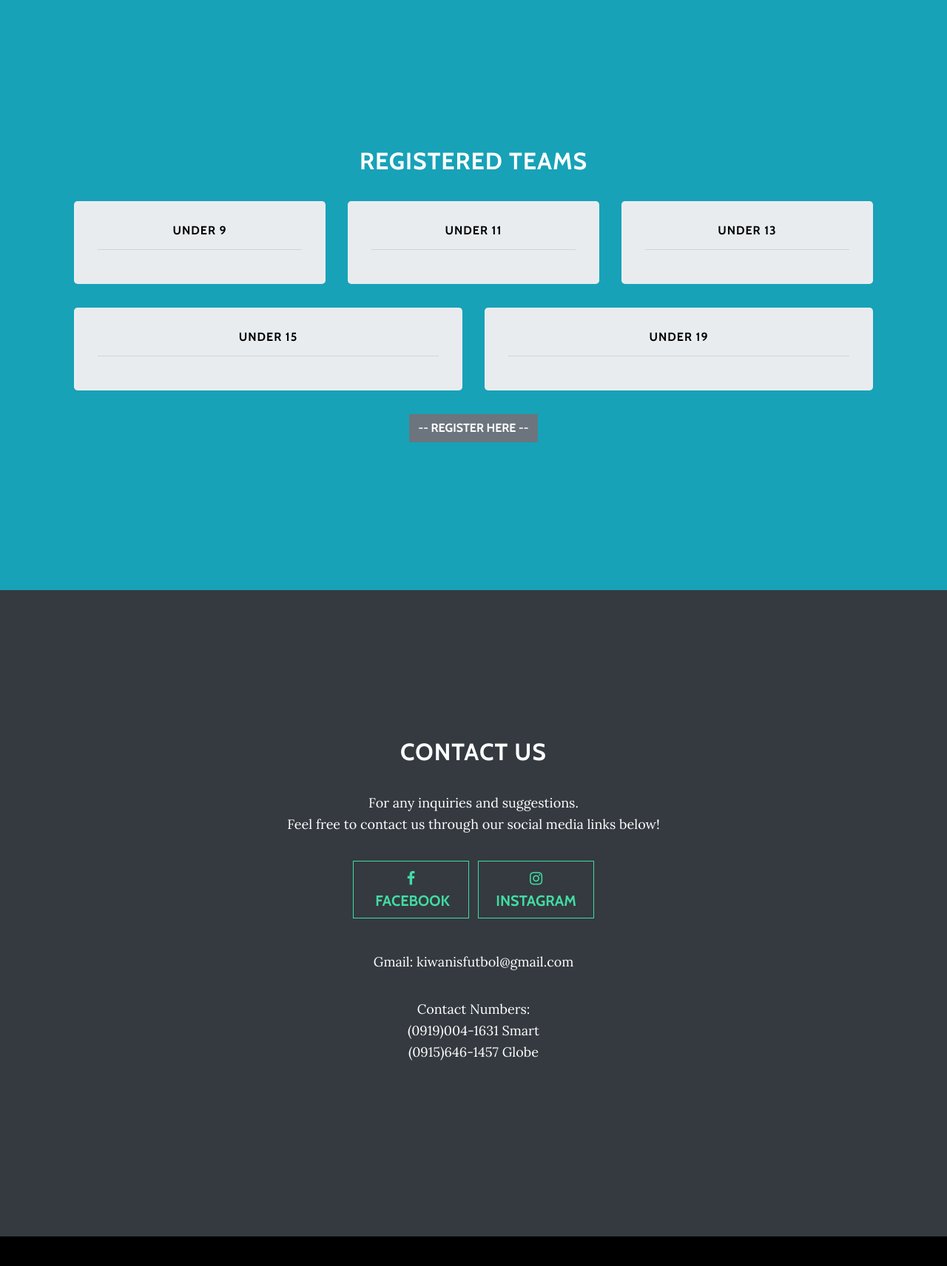
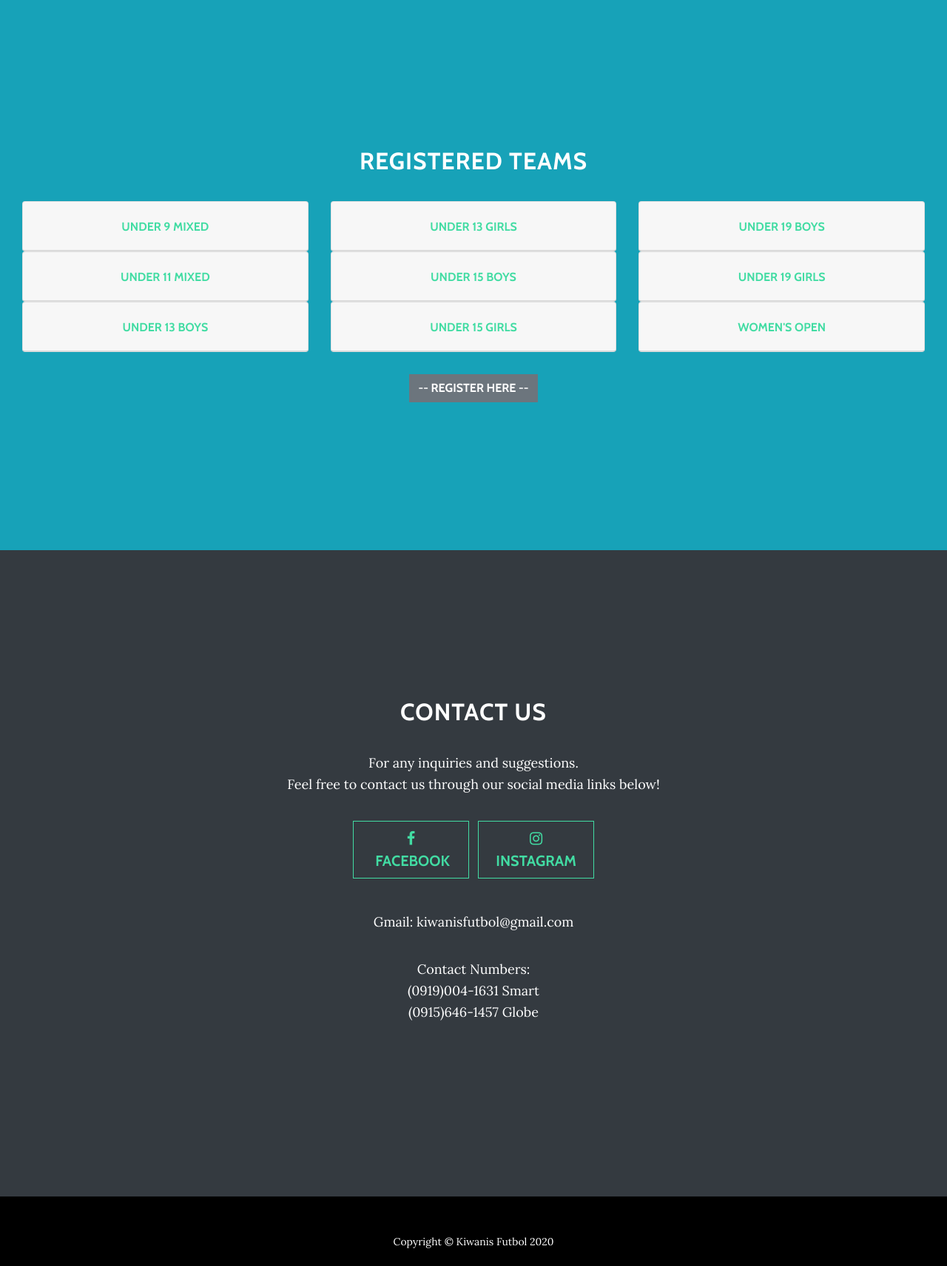
Before and after one commit to PatrickMediodia/KiwanisFutbol, a Flask app: page / in a window 1280 px wide. Shown: the part 1569-3281 px from the top of the page at 74% size. Run offline with Flask 2, Linux system fonts and the light colour scheme; data comes from the database, SQL or seed files in the repository; both versions use the stored data as it was after the commit; some libraries are stand-ins or nearby versions.

Commit message:
Add files via upload

```diff
--- a/app.py
+++ b/app.py
@@ -1,81 +1,14 @@
-from flask import Flask, escape, request , render_template , request,redirect
+from flask import Flask
 from flask_sqlalchemy import SQLAlchemy
-from datetime import datetime
 
 app = Flask(__name__)
-app.config['SQLALCHEMY_DATABASE_URI'] = 'sqlite:///registered.db'
+app.config.from_pyfile('config.py')
+
 db = SQLAlchemy(app)
+db.init_app(app)
 
-class registered(db.Model):
-    id = db.Column(db.Integer, primary_key=True)
-    team_name = db.Column(db.String(100),nullable =False)
-    ageGroup = db.Column(db.Integer, nullable=False)
-    email = db.Column(db.String(100), nullable=False)
-    date_registered = db.Column(db.DateTime, default=datetime.utcnow)
-
-    def __repr__(self):
-        return str(self.id)
-
-@app.route("/")
-def index():
-    try:
-        reg = registered.query.order_by(registered.date_registered).all()
-        return render_template('index.html', reg = reg)
-    except:
-        return render_template('index.html')
-
-@app.route("/register")
-def register():
-    return render_template('register.html')
-
-@app.route("/admin", methods = ['POST','GET'])
-def admin():
-    if request.method == 'POST':
-        reg_teamname = request.form['teamname']
-        reg_agegroup = request.form['agegroup']
-        reg_email = request.form['email']
-        new_reg = registered(team_name = reg_teamname, ageGroup = reg_agegroup , email = reg_email)
-        db.session.add(new_reg)
-        db.session.commit()
-        return redirect("/admin")
-    else:
-        try:
-            reg = registered.query.all()
-            return render_template('admin.html', reg = reg)
-        except:
-            return render_template('admin.html')
-
-@app.route("/admin/registerteam", methods = ['POST','GET'])
-def registerteam():
-    if request.method == 'POST':
-        reg_teamname = request.form['teamname']
-        reg_agegroup = request.form['agegroup']
-        reg_email = request.form['email']
-        new_reg = registered(team_name = reg_teamname, ageGroup = reg_agegroup , email = reg_email)
-        db.session.add(new_reg)
-        db.session.commit()
-        return redirect("/admin")
-    else:
-        return render_template('register_team.html')
-
-@app.route("/admin/delete/<int:id>")
-def delete(id):
-    reg = registered.query.get_or_404(id)
-    db.session.delete(reg)
-    db.session.commit()
-    return redirect("/admin")
-
-@app.route("/admin/edit/<int:id>" , methods =  ['GET' , 'POST'])
-def edit(id):
-    reg = registered.query.get_or_404(id)
-    if request.method == 'POST':
-        reg.team_name = request.form['teamname']
-        reg.ageGroup = request.form['agegroup']
-        reg.email = request.form['email']
-        db.session.commit()
-        return redirect("/admin")
-    else:
-        return render_template('edit.html', reg = reg)
+from views import *
+from models import *
 
 if __name__ == "__main__":
     app.run(debug=True)
--- /dev/null
+++ b/config.py
@@ -0,0 +1,3 @@
+DEBUG = True
+SQLALCHEMY_DATABASE_URI = 'sqlite:///registered.db'
+SECRECT_KEY = 'kiwanisfutbol2020'
--- a/templates/base.html
+++ b/templates/base.html
@@ -36,6 +36,7 @@
 
 <body id="page-top">
     <header class="masthead" style="background-image:url('/static/img/main.jpg');">
+
     {% block body %}
     {% endblock %}
 
@@ -44,6 +45,7 @@
             <p>Copyright ©&nbsp;Kiwanis Futbol 2020</p>
         </div>
     </footer>
+
     <script type="text/javascript" charset="utf8" src="https://cdn.datatables.net/1.10.20/js/jquery.dataTables.js"></script>
     <script src="https://cdnjs.cloudflare.com/ajax/libs/twitter-bootstrap/4.4.1/js/bootstrap.bundle.min.js"></script>
     <script src="https://cdnjs.cloudflare.com/ajax/libs/jquery-easing/1.4.1/jquery.easing.min.js"></script>
--- a/templates/index.html
+++ b/templates/index.html
@@ -38,74 +38,40 @@
     </div>
 </section>
 <section class="bg-info content-section text-center" id="register">
-    <div class="container">
-        <div class="row">
+    <div class="container-fluid">
         <div class="col-lg-12 mx-auto">
             <h2>Registered Teams</h2>
-                <div class="container-fluid">
+            <div class="accordion" id="accordionExample">
                 <div class="row">
+                    {% for item in listAll %}
                     <div class="col-lg-4">
-                            <div class="jumbotron col-lg-12" style="padding-top: 30px; padding-bottom: 30px;">
-                            <h6 style="color: black; margin-top: 0  px; margin-bottom: 0px;">Under 9</h6><hr>
-                            {% for item in reg %}
-                                {% if item.ageGroup == 'Under 9' %}
-                                    <p style="color: black; margin-top: 0  px; margin-bottom: 2px;">{{ item.team_name }}</p>
-                                {% else %}
-                                {% endif %}
-                            {% endfor %}
+                        {% for agegroup in item %}
+                        <div class="card">
+                            <div class="card-header" id="headingOne">
+                                <h2 class="mb-0">
+                                    <button class="btn btn-link" type="button" data-toggle="collapse" data-target="#collapseOne" aria-expanded="true" aria-controls="collapseOne">
+                                        {{ agegroup }}
+                                    </button>
+                                </h2>
                             </div>
-                    </div>
-                        <div class="col-lg-4">
-                            <div class="jumbotron col-lg-12" style="padding-top: 30px; padding-bottom: 30px;">
-                                <h6 style="color: black; margin-top: 0  px; margin-bottom: 0px;">Under 11</h6><hr>
-                                {% for item in reg %}
-                                    {% if item.ageGroup == 'Under 11' %}
-                                        <p style="color: black; margin-top: 0  px; margin-bottom: 2px;">{{ item.team_name }}</p>
-                                    {% else %}
-                                    {% endif %}
-                                {% endfor %}
-                            </div>
-                        </div>
-                        <div class="col-lg-4">
-                            <div class="jumbotron col-lg-12" style="padding-top: 30px; padding-bottom: 30px;">
-                                <h6 style="color: black; margin-top: 0  px; margin-bottom: 0px;">Under 13</h6><hr>
-                                {% for item in reg %}
-                                    {% if item.ageGroup == 'Under 13' %}
-                                        <p style="color: black; margin-top: 0  px; margin-bottom: 2px;">{{ item.team_name }}</p>
+                            <div id="collapseOne" class="collapse" aria-labelledby="headingOne"
+                                data-parent="#accordionExample">
+                                <div class="card-body">
+                                    {% for register in reg %}
+                                    {% if register.ageGroup == agegroup %}
+                                    <p style="color: black; margin-top: 0  px; margin-bottom: 2px;"> {{ register.team_name }}</p>
                                     {% else %}
                                     {% endif %}
                                     {% endfor %}
                                 </div>
                             </div>
                         </div>
-                    <div class="row equal-height">
-                        <div class="col-md-6">
-                            <div class="jumbotron col-lg-12" style="padding-top: 30px; padding-bottom: 30px;">
-                                <h6 style="color: black; margin-top: 0  px; margin-bottom: 0px;">Under 15</h6><hr>
-                                {% for item in reg %}
-                                    {% if item.ageGroup == 'Under 15' %}
-                                        <p style="color: black; margin-top: 0  px; margin-bottom: 2px;">{{ item.team_name }}</p>
-                                    {% else %}
-                                    {% endif %}
+                        {% endfor %}
+                    </div>
                     {% endfor %}
                 </div>
             </div>
-                        <div class="col-md-6">
-                            <div class="jumbotron col-lg-12" style="padding-top: 30px; padding-bottom: 30px;">
-                                <h6 style="color: black; margin-top: 0  px; margin-bottom: 0px;">Under 19</h6><hr>
-                                {% for item in reg %}
-                                    {% if item.ageGroup == 'Under 19' %}
-                                        <p style="color: black; margin-top: 0  px; margin-bottom: 2px;">{{ item.team_name }}</p>
-                                    {% else %}
-                                    {% endif %}
-                                {% endfor %}
-                            </div>
-                        </div>
-                    </div>
-                    <button type="button" style="display: inline;" class="btn btn-secondary createModal"
-                    onclick="displayModal();">-- Register Here --</button>
-                </div>
-                </div>
+            <button type="button" style="display: inline; margin-top: 30px;" class="btn btn-secondary createModal" onclick="displayModal();">-- Register Here --</button>
         </div>
     </div>
 </section>
@@ -122,8 +88,7 @@
                                 onclick="window.open('https://www.facebook.com/Kiwanis-Futbol-Festival-104778151139489/ ','_blank')"> Facebook</span></button>
                     </li>
                     <li class="list-inline-item"><button class="btn btn-primary btn-lg btn-default" type="button"><i
-                                class="fa fa-instagram fa-fw"></i><span class="network-name"
-                                onclick="window.open('https://www.facebook.com/Kiwanis-Futbol-Festival-104778151139489/ ','_blank')">Instagram</span></button>
+                                class="fa fa-instagram fa-fw"></i><span class="network-name">Instagram</span></button>
                     </li>
                 </ul>
                 <p><br>Gmail: kiwanisfutbol@gmail.com</p>
--- /dev/null
+++ b/views.py
@@ -0,0 +1,71 @@
+from app import app
+from app import db
+from flask import Flask, escape, request , render_template , request,redirect
+from models import Registered,Admin
+from werkzeug.security import generate_password_hash
+
+@app.route("/")
+def index():
+    try:
+        listAll = [['Under 9 Mixed' , 'Under 11 Mixed', 'Under 13 Boys'], ['Under 13 Girls' , 'Under 15 Boys', 'Under 15 Girls'],['Under 19 Boys' , 'Under 19 Girls', "Women's Open"]]
+        reg = Registered.query.order_by(Registered.date_registered).all()
+        return render_template('index.html', reg = reg , listAll = listAll)
+    except:
+        return render_template('index.html')
+
+@app.route("/register")
+def register():
+    return render_template('register.html')
+
+@app.route("/admin", methods = ['POST','GET'])
+def admin():
+    if request.method == 'POST':
+        reg_teamname = request.form['teamname']
+        reg_agegroup = request.form['agegroup']
+        reg_email = request.form['email']
+        new_reg = Registered(team_name = reg_teamname, ageGroup = reg_agegroup , email = reg_email)
+        db.session.add(new_reg)
+        db.session.commit()
+        return redirect("/admin")
+    else:
+        try:
+            reg = Registered.query.all()
+            return render_template('admin.html', reg = reg)
+        except:
+            return render_template('admin.html')
+
+@app.route("/admin/registerteam", methods = ['POST','GET'])
+def registerteam():
+    if request.method == 'POST':
+        reg_teamname = request.form['teamname']
+        reg_agegroup = request.form['agegroup']
+        reg_email = request.form['email']
+        new_reg = Registered(team_name = reg_teamname, ageGroup = reg_agegroup , email = reg_email)
+        db.session.add(new_reg)
+        db.session.commit()
+        return redirect("/admin")
+    else:
+        return render_template('register_team.html')
+
+@app.route("/admin/delete/<int:id>")
+def delete(id):
+    reg = Registered.query.get_or_404(id)
+    db.session.delete(reg)
+    db.session.commit()
+    return redirect("/admin")
+
+@app.route("/admin/edit/<int:id>" , methods =  ['GET' , 'POST'])
+def edit(id):
+    reg = Registered.query.get_or_404(id)
+    if request.method == 'POST':
+        reg.team_name = request.form['teamname']
+        reg.ageGroup = request.form['agegroup']
+        reg.email = request.form['email']
+        db.session.commit()
+        return redirect("/admin")
+    else:
+        return render_template('edit.html', reg = reg)
+
+@app.route("/login" , methods =  ['GET' , 'POST'])
+def login():
+    pass
```
Also changed, not shown: models.py (added, +21 -0 lines), sample code.txt (added, +19 -0 lines), templates/admin.html (+5 -5 lines), templates/edit.html (+12 -8 lines), registered.db. Lines whose indentation alone changed are shown as unchanged.
